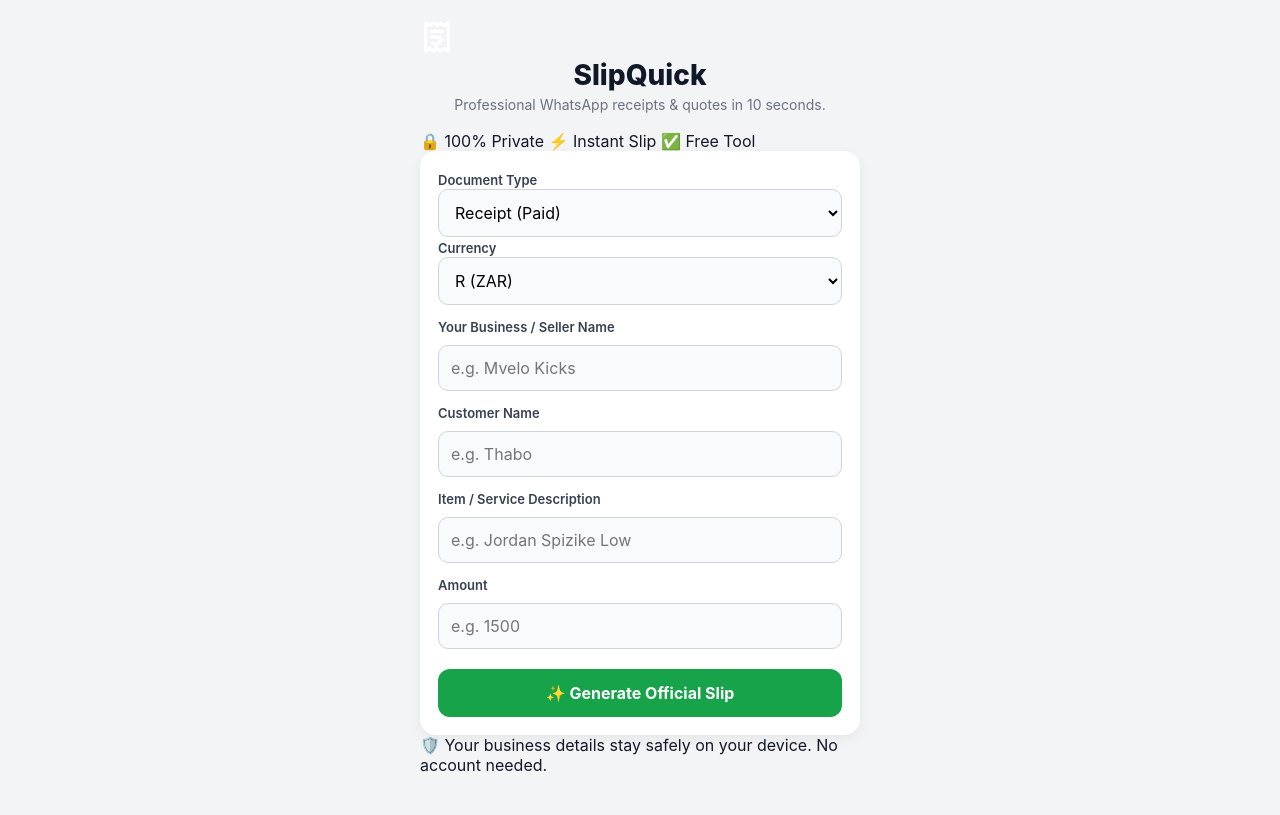
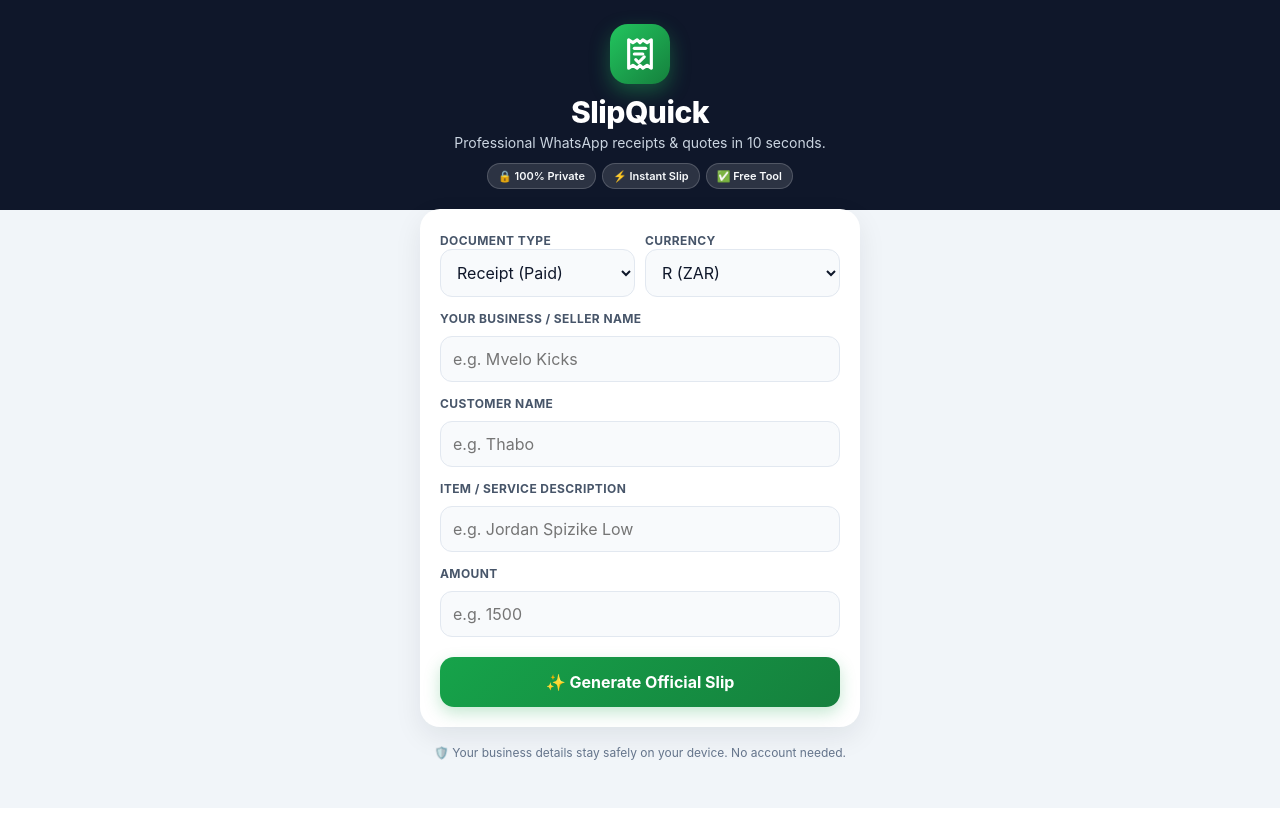
Before and after one commit to zungum664-stack/Slipquick-, a plain HTML site: page index.html in a window 1280 px wide. Drawn offline with Linux system fonts and the light colour scheme.

Commit message:
Refactor CSS styles for improved layout and design
Updated styles for body, headings, buttons, and new elements.

```diff
--- a/style.css
+++ b/style.css
@@ -6,9 +6,10 @@
 }
 
 body {
-  background: #f3f4f6;
-  color: #111827;
-  padding: 20px 14px 40px;
+  background: linear-gradient(180deg, #0f172a 0%, #0f172a 210px, #f1f5f9 210px, #f1f5f9 100%);
+  color: #0f172a;
+  padding: 24px 14px 48px;
+  min-height: 100vh;
 }
 
 .container {
@@ -16,35 +17,76 @@ body {
   margin: 0 auto;
 }
 
+.hero {
+  text-align: center;
+  color: #ffffff;
+  margin-bottom: 20px;
+}
+
+.logo-badge {
+  width: 60px;
+  height: 60px;
+  margin: 0 auto 10px;
+  background: linear-gradient(135deg, #22c55e, #15803d);
+  border-radius: 18px;
+  display: flex;
+  align-items: center;
+  justify-content: center;
+  box-shadow: 0 8px 20px rgba(34, 197, 94, 0.35);
+}
+
 h1 {
-  font-size: 28px;
+  font-size: 30px;
   font-weight: 800;
-  color: #111827;
-  text-align: center;
+  letter-spacing: -0.5px;
 }
 
 .subtitle {
-  text-align: center;
-  color: #6b7280;
+  color: #cbd5e1;
   font-size: 14px;
   margin-top: 4px;
-  margin-bottom: 18px;
+}
+
+.trust-row {
+  display: flex;
+  justify-content: center;
+  gap: 6px;
+  flex-wrap: wrap;
+  margin-top: 12px;
+}
+
+.trust-pill {
+  background: rgba(255, 255, 255, 0.12);
+  border: 1px solid rgba(255, 255, 255, 0.18);
+  color: #f8fafc;
+  font-size: 11px;
+  font-weight: 600;
+  padding: 5px 10px;
+  border-radius: 999px;
 }
 
 .card {
   background: #ffffff;
-  padding: 18px;
-  border-radius: 16px;
-  box-shadow: 0 4px 14px rgba(0, 0, 0, 0.06);
+  padding: 20px;
+  border-radius: 20px;
+  box-shadow: 0 10px 28px rgba(15, 23, 42, 0.08);
   display: flex;
   flex-direction: column;
   gap: 10px;
 }
 
+.row-2 {
+  display: grid;
+  grid-template-columns: 1fr 1fr;
+  gap: 10px;
+}
+
 label {
-  font-size: 13px;
-  font-weight: 600;
-  color: #374151;
+  font-size: 12px;
+  font-weight: 700;
+  text-transform: uppercase;
+  letter-spacing: 0.4px;
+  color: #475569;
   margin-top: 4px;
 }
 
@@ -52,10 +94,11 @@ input,
 select {
   width: 100%;
   padding: 12px;
-  border: 1px solid #d1d5db;
-  border-radius: 10px;
+  border: 1.5px solid #e2e8f0;
+  border-radius: 12px;
   font-size: 16px;
-  background: #f9fafb;
+  background: #f8fafc;
+  color: #0f172a;
 }
 
 input:focus,
@@ -67,36 +110,47 @@ select:focus {
 
 button {
   margin-top: 10px;
-  padding: 14px;
+  padding: 15px;
   border: none;
-  border-radius: 12px;
-  background: #16a34a;
+  border-radius: 14px;
+  background: linear-gradient(135deg, #16a34a, #15803d);
   color: #ffffff;
   font-size: 16px;
   font-weight: 700;
   cursor: pointer;
+  box-shadow: 0 6px 16px rgba(22, 163, 74, 0.25);
 }
 
 button:active {
-  opacity: 0.9;
+  transform: scale(0.99);
 }
 
-.secondary-btn {
+.whatsapp-btn {
   width: 100%;
-  background: #111827;
+  background: #0f172a;
+  box-shadow: 0 6px 16px rgba(15, 23, 42, 0.2);
   margin-top: 12px;
 }
 
-.slip {
+.slip-card {
   margin-top: 20px;
   background: #ffffff;
-  border: 2px dashed #9ca3af;
-  border-radius: 14px;
-  padding: 18px;
+  border-top: 6px solid #16a34a;
+  border-radius: 16px;
+  padding: 20px;
+  box-shadow: 0 10px 25px rgba(15, 23, 42, 0.08);
   font-family: "Courier New", Courier, monospace;
   white-space: pre-wrap;
-  line-height: 1.5;
+  line-height: 1.55;
   font-size: 14px;
+  color: #1e293b;
+}
+
+.footer-note {
+  text-align: center;
+  font-size: 12px;
+  color: #64748b;
+  margin-top: 18px;
 }
 
 .hidden {
```
